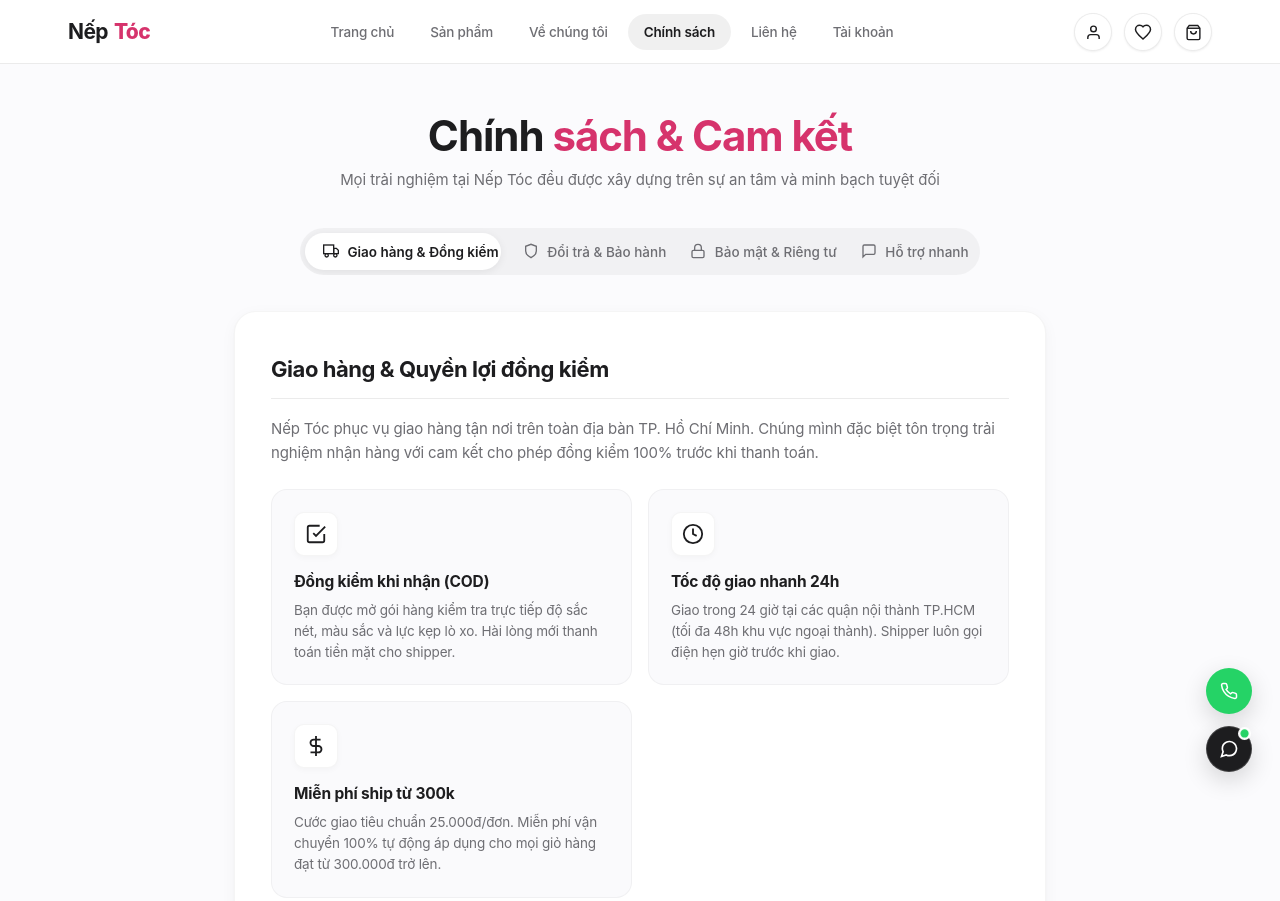
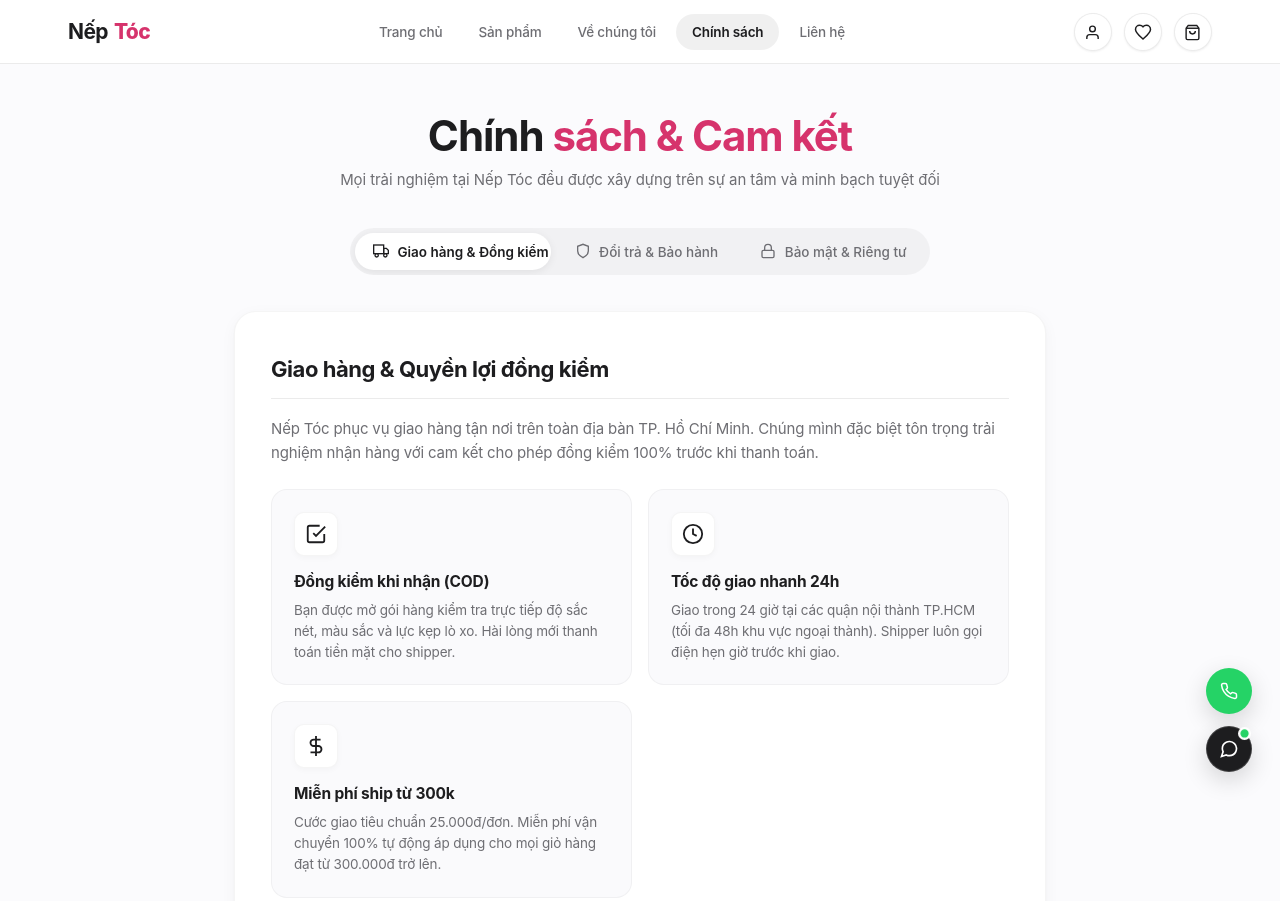
Before and after one commit to vophuckhang2005-lgtm/nep-toc--2311557730-, a plain HTML site: page policy.html in a window 1280 px wide. Shown: the top 901 px of the page. Drawn offline with Linux system fonts and the light colour scheme.

Commit message:
refactor: bo tab ho tro nhanh trong policy va tinh gon thanh menu con dung 5 muc

```diff
--- a/main.js
+++ b/main.js
@@ -13,7 +13,6 @@ function renderHeader() {
           <a href="about.html">Về chúng tôi</a>
           <a href="policy.html">Chính sách</a>
           <a href="contact.html">Liên hệ</a>
-          <a href="account.html">Tài khoản</a>
         </nav>
         <div class="nav-actions">
           <!-- Account Nav Button (Icon Only) -->
--- a/policy.html
+++ b/policy.html
@@ -18,7 +18,7 @@
   </div>
 
   <!-- Apple Segmented Control Tabs with Icons -->
-  <div class="policy-tabs-wrap" id="policy-tabs" style="max-width:680px;">
+  <div class="policy-tabs-wrap" id="policy-tabs" style="max-width:580px;">
     <button class="policy-tab-btn active" data-target="panel-ship">
       <svg viewBox="0 0 24 24" width="16" height="16" fill="none" stroke="currentColor" stroke-width="2" style="display:inline-block; vertical-align:-2px; margin-right:5px;"><rect x="1" y="3" width="15" height="13"/><polygon points="16 8 20 8 23 11 23 16 16 16 16 8"/><circle cx="5.5" cy="18.5" r="2.5"/><circle cx="18.5" cy="18.5" r="2.5"/></svg>
       Giao hàng & Đồng kiểm
@@ -30,10 +30,6 @@
     <button class="policy-tab-btn" data-target="panel-privacy">
       <svg viewBox="0 0 24 24" width="16" height="16" fill="none" stroke="currentColor" stroke-width="2" style="display:inline-block; vertical-align:-2px; margin-right:5px;"><rect x="3" y="11" width="18" height="11" rx="2" ry="2"/><path d="M7 11V7a5 5 0 0 1 10 0v4"/></svg>
       Bảo mật & Riêng tư
-    </button>
-    <button class="policy-tab-btn" data-target="panel-contact">
-      <svg viewBox="0 0 24 24" width="16" height="16" fill="none" stroke="currentColor" stroke-width="2" style="display:inline-block; vertical-align:-2px; margin-right:5px;"><path d="M21 15a2 2 0 0 1-2 2H7l-4 4V5a2 2 0 0 1 2-2h14a2 2 0 0 1 2 2z"/></svg>
-      Hỗ trợ nhanh
     </button>
   </div>
 
@@ -179,35 +175,6 @@
     </div>
   </div>
 
-  <!-- Panel 4: Hỗ trợ nhanh -->
-  <div class="policy-card-panel" id="panel-contact">
-    <h2>Trung tâm hỗ trợ nhanh</h2>
-    <p style="margin-bottom:20px; font-size:15px; color:var(--apple-secondary); line-height:1.6;">
-      Chọn nhanh tình huống bạn đang quan tâm để xem hướng dẫn xử lý ngay lập tức:
-    </p>
-
-    <!-- Interactive Problem Solver -->
-    <div class="solver-chips" id="solver-chips">
-      <button class="solver-chip-btn active" data-solve="exchange">🔄 Tôi muốn đổi kẹp bị lỗi</button>
-      <button class="solver-chip-btn" data-solve="order">📦 Tra cứu đơn hàng của tôi</button>
-      <button class="solver-chip-btn" data-solve="size">📏 Tư vấn chọn size kẹp phù hợp</button>
-      <button class="solver-chip-btn" data-solve="gift">🎁 Hộp quà nơ lụa & Viết thiệp</button>
-    </div>
-
-    <!-- Solver Answer Box (Dynamic Content) -->
-    <div class="solver-answer-box" id="solver-answer-box">
-      <!-- Injected via JavaScript -->
-    </div>
-
-    <div style="margin-top:32px; background:#fafafc; border:1px solid var(--apple-border-light); border-radius:14px; padding:24px;">
-      <strong style="font-size:16px; color:var(--apple-black); display:block; margin-bottom:10px;">Cửa hàng Nếp Tóc — TP. Hồ Chí Minh</strong>
-      <p style="margin-bottom:8px; font-size:14px;"><strong>Địa chỉ:</strong> 123 Nguyễn Thị Minh Khai, Phường Bến Thành, Quận 1, TP.HCM</p>
-      <p style="margin-bottom:8px; font-size:14px;"><strong>Hotline / Zalo:</strong> <a href="tel:0901234567" style="color:var(--apple-black); font-weight:700;">0901 234 567</a></p>
-      <p style="margin-bottom:8px; font-size:14px;"><strong>Email:</strong> <a href="mailto:hello@neptoc.vn" style="color:var(--accent-rose); font-weight:600;">hello@neptoc.vn</a></p>
-      <p style="margin-bottom:0; font-size:14px; color:var(--apple-tertiary);">Giờ làm việc: 8:00 – 21:30 mỗi ngày (kể cả Thứ Bảy & Chủ nhật)</p>
-    </div>
-  </div>
-
   <div style="text-align:center; padding:48px 0 0;">
     <a href="products.html" class="btn-primary" style="display:inline-block; padding:13px 30px; font-size:14.5px;">Khám phá bộ sưu tập sản phẩm →</a>
   </div>
@@ -223,7 +190,7 @@
   renderHeader();
   renderFooter();
 
-  // 1. Interactive Segmented Tabs
+  // Interactive Segmented Tabs (3 Core Policies)
   const tabBtns = document.querySelectorAll('.policy-tab-btn');
   const panels = document.querySelectorAll('.policy-card-panel');
 
@@ -241,58 +208,6 @@
       });
     });
   });
-
-  // 2. Interactive Quick Problem Solver (Feature Panel 4)
-  const solverAnswers = {
-    exchange: {
-      title: 'Đổi kẹp mới 1-1 miễn phí tận nhà',
-      desc: 'Nếu kẹp có lỗi chốt, nứt vỡ hoặc lò xo yếu, bạn chỉ cần gửi 1 bức ảnh/clip ngắn qua Zalo <strong>0901 234 567</strong>. Nếp Tóc sẽ lên đơn chuyển phát kẹp mới tinh đến tận cửa nhà bạn trong 24h và nhận lại kẹp lỗi. Toàn bộ quá trình hoàn toàn 0đ miễn phí.',
-      actionText: 'Nhắn tin Zalo đổi kẹp ngay',
-      actionHref: 'tel:0901234567'
-    },
-    order: {
-      title: 'Kiểm tra trạng thái giao đơn hàng',
-      desc: 'Sau khi đặt hàng thành công, bạn sẽ nhận được mã đơn dạng <strong>#NT-XXXXXX</strong>. Bạn có thể nhắn tin mã đơn cho Zalo hoặc liên hệ Hotline để biết chính xác vị trí đơn và khung giờ shipper dự kiến giao đến.',
-      actionText: 'Gọi Hotline 0901 234 567',
-      actionHref: 'tel:0901234567'
-    },
-    size: {
-      title: 'Hướng dẫn chọn kích thước kẹp theo độ dày tóc',
-      desc: '<strong>Tóc dày hoặc uốn xoăn dài:</strong> Nên chọn dòng kẹp càng cua 10.5cm – 11cm với răng kẹp đôi chịu lực.<br><strong>Tóc mỏng đến vừa:</strong> Các mẫu kẹp 8.5cm – 9.5cm ôm sát vừa vặn, không bị tuột.<br><strong>Kẹp búi nửa đầu:</strong> Chọn set kẹp mái hoặc kẹp mini 4cm – 6cm thanh lịch.',
-      actionText: 'Xem tất cả sản phẩm',
-      actionHref: 'products.html'
-    },
-    gift: {
-      title: 'Dịch vụ đóng hộp quà nơ lụa & Thiệp viết tay',
-      desc: 'Khi xem Giỏ hàng hoặc tiến hành Đặt hàng, bạn chỉ cần tick chọn <em>"Đóng gói hộp quà nơ lụa & thiệp viết tay" (+15.000đ)</em> và điền lời chúc mong muốn. Nếp Tóc sẽ nắn nót viết từng nét chữ gửi đến người thương của bạn.',
-      actionText: 'Mở giỏ hàng kiểm tra',
-      actionHref: 'cart.html'
-    }
-  };
-
-  function updateSolver(key) {
-    const data = solverAnswers[key];
-    const box = document.getElementById('solver-answer-box');
-    if (!data || !box) return;
-
-    box.innerHTML = `
-      <div style="font-weight:700; font-size:15px; color:var(--apple-black); margin-bottom:8px;">${data.title}</div>
-      <p style="font-size:13.5px; color:var(--apple-secondary); line-height:1.65; margin-bottom:16px;">${data.desc}</p>
-      <a href="${data.actionHref}" class="btn-primary" style="display:inline-block; font-size:13px; padding:9px 18px;">${data.actionText} →</a>
-    `;
-  }
-
-  const solverChips = document.querySelectorAll('.solver-chip-btn');
-  solverChips.forEach(chip => {
-    chip.addEventListener('click', () => {
-      solverChips.forEach(c => c.classList.remove('active'));
-      chip.classList.add('active');
-      updateSolver(chip.dataset.solve);
-    });
-  });
-
-  // Initial render for solver
-  updateSolver('exchange');
 </script>
 </body>
 </html>
```
